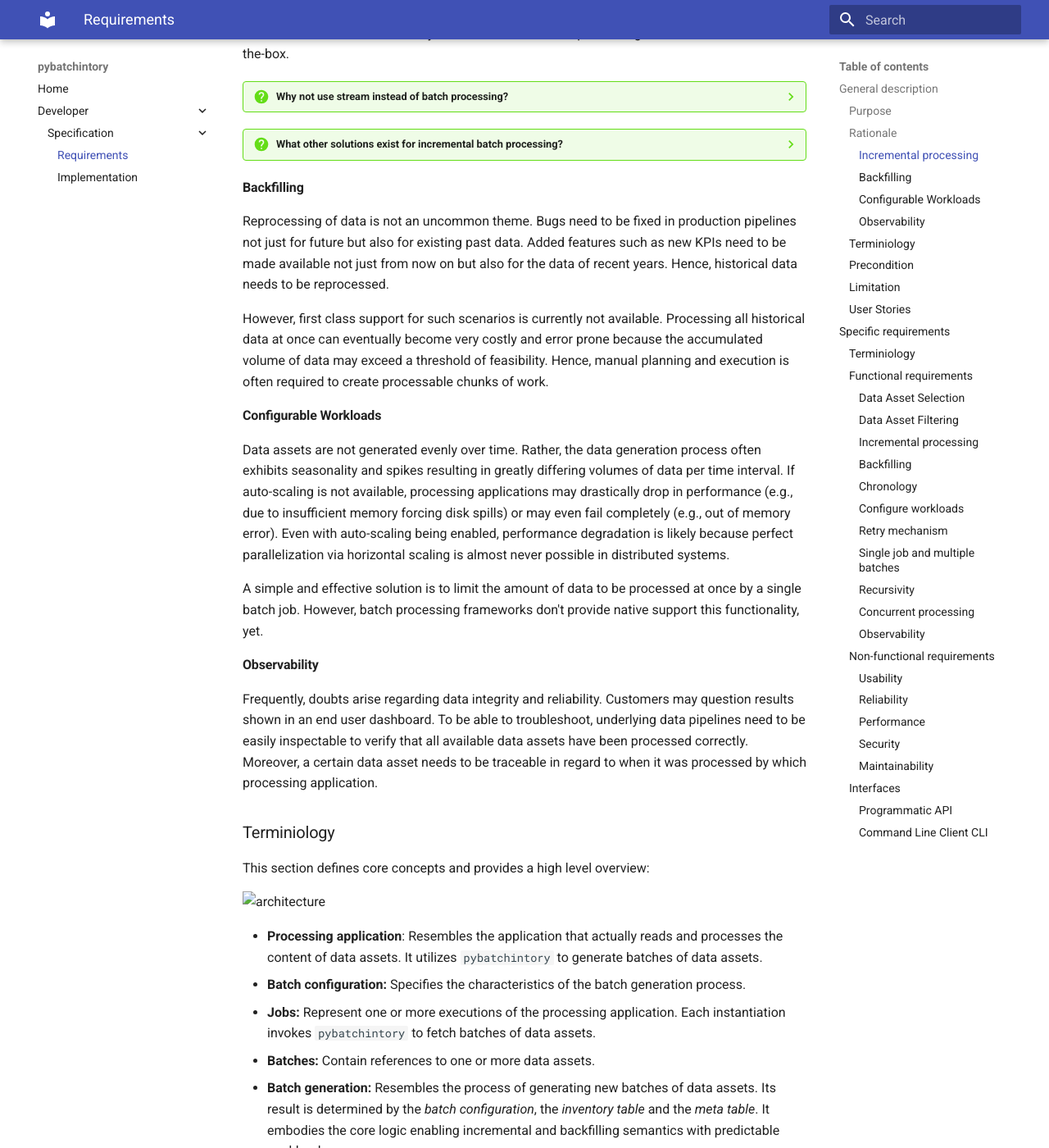
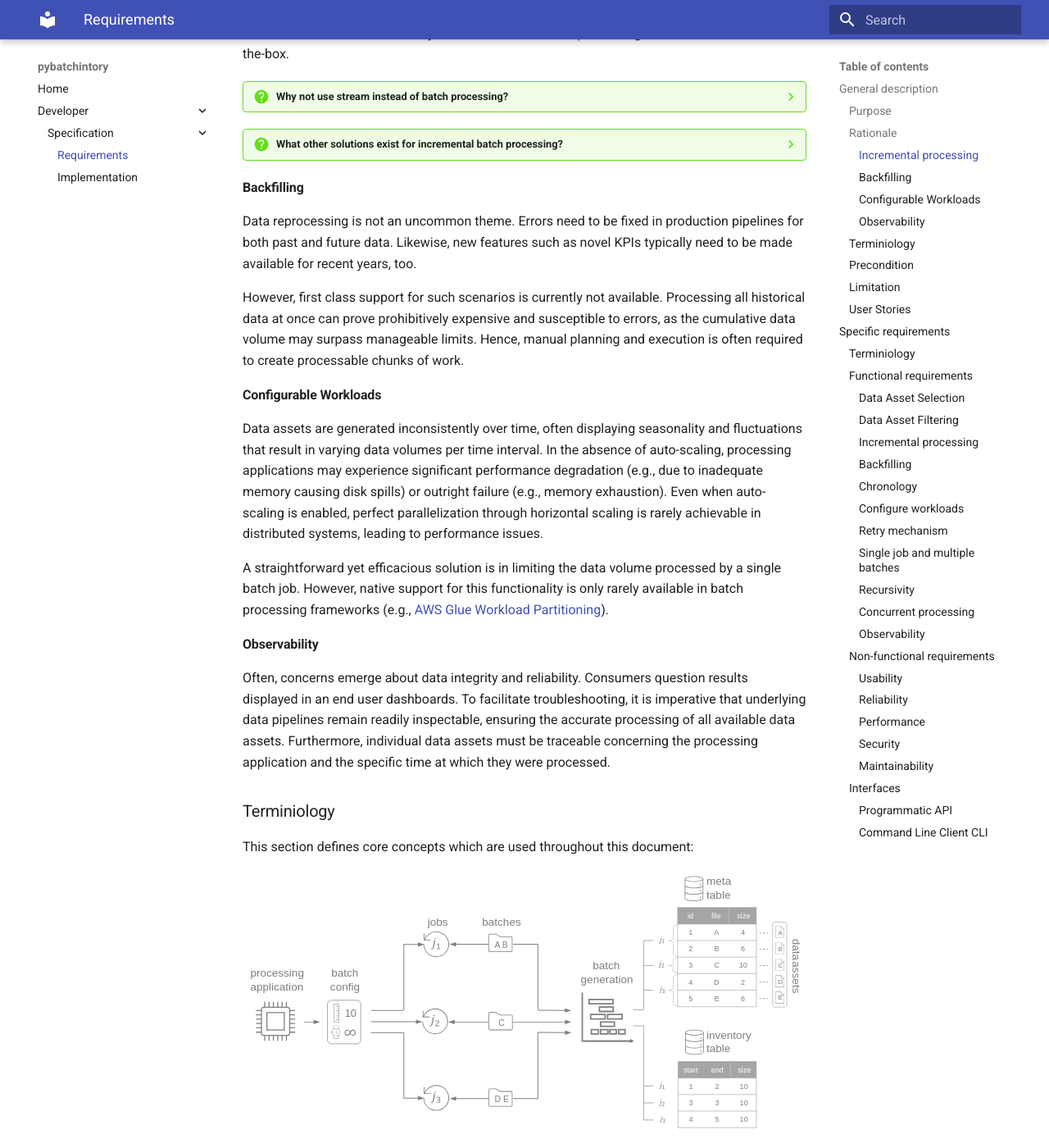
Before and after one commit to mansenfranzen/pybatchintory, an MkDocs documentation site: the page built from docs/developers/specification/requirements.md, in a window 1280 px wide and 1400 px high, scrolled down 1533 px. Shown: the whole window at 82% size. Built offline with MkDocs 1.6.1 and Material for MkDocs 9.7.7, drawn with Linux system fonts in a browser that asks for light colours; some of the changed text lies outside the part shown.

Commit message:
Refine docs.

```diff
--- a/docs/developers/specification/requirements.md
+++ b/docs/developers/specification/requirements.md
@@ -17,9 +17,9 @@ The intended audience are primarily developers, engineers and architects.
 - **Configurable workloads**: Define the amount of data assets to be processed for best predictability and efficiency.
 - **Transparency**: Enrich processed data assets with job details like timestamp, identifier and parametrization.
 
-Conceptionally, batch processing applications delegate the responsibility of generating batches of data assets to `pybatchintory` to leverage these features. `pybatchintory` provides an API to generate and interact with batches of data assets while maintaining state of historically processed data assets. Importantly, `pybatchintory` only consumes metadata about data assets while the actual data is not read.
+Conceptionally, batch processing applications delegate the responsibility of generating batches of data assets to `pybatchintory` to leverage these features. `pybatchintory` provides an API to generate batches of data assets while maintaining state of historically processed data assets. Importantly, `pybatchintory` only consumes metadata about data assets while the actual data is not read.
 
-The primary use case are **file-based batch processing pipelines**. A typical real world example are Parquet or JSON files which are continuously added to a cloud object store like Azure Blob or AWS S3. Periodically, these files need to processed in batches via a distributed computation framework like Apache Spark or Dask.
+The primary use case are **file-based batch processing pipelines**. A typical real world example are Parquet or JSON files which are continuously added to a cloud object store like Azure Blob or AWS S3. Periodically, these files require batch processing via a distributed computation framework like Apache Spark or Dask.
 
 However, `pybatchintory` is not limited to any specific type or format because it is data asset agnostic. It is possible to generate batches of work that represent partitioning keys in table formats or distributed databases.
 
@@ -39,11 +39,11 @@ While incremental processing is supported in stream processing frameworks by des
 
     1. **Resource efficiency**: Batch processing allows for aggregation of large amounts of data at once, utilizing compute and memory resources more effectively while being more cost-effective overall.
 
-    2. **Managing complexity**: Batch processing is easer to reason about because data is bounded and finite. Moreover, implementing complex logic on unbounded streams of data is very challenging to develop and maintain.
+    2. **Managing complexity**: Batch processing is easer to reason about because data is bounded and finite. Moreover, implementing complex logic on unbounded, infinite streams of data is very challenging to develop and maintain.
 
 ??? question "What other solutions exist for incremental batch processing?"
 
-    More solutions exist which offer incremental processing. However, they tend fall short in one regard or the other.
+    The following is a non-exhaustive list of alternative solutions which tend fall short in one regard or the other:
 
     - **Databrick**'s [Autoloader](https://docs.databricks.com/ingestion/auto-loader/index.html) enables incremental processing of files in cloud objects stores. However, this does not support batch processing but only integrates with [Spark Streaming](https://spark.apache.org/docs/latest/structured-streaming-programming-guide.html) and its associated [limitations](https://spark.apache.org/docs/latest/structured-streaming-programming-guide.html#unsupported-operations).
     - Likewise, **Flink**'s [unbounded file data source](https://nightlies.apache.org/flink/flink-docs-release-1.17/docs/connectors/datastream/filesystem/#bounded-and-unbounded-streams) continously monitors for new files at any given location. However, downstream computations using this data source can only run in unbounded, [streaming execution mode](https://nightlies.apache.org/flink/flink-docs-master/docs/dev/datastream/execution_mode/#when-canshould-i-use-batch-execution-mode) which does not leverage the benefits of batch processing.
@@ -51,36 +51,40 @@ While incremental processing is supported in stream processing frameworks by des
 
 #### Backfilling
 
-Reprocessing of data is not an uncommon theme. Bugs need to be fixed in production pipelines not just for future but also for existing past data. Added features such as new KPIs need to be made available not just from now on but also for the data of recent years. Hence, historical data needs to be reprocessed.
+Data reprocessing is not an uncommon theme. Errors need to be fixed in production pipelines for both past and future data. Likewise, new features such as novel KPIs typically need to be made available for recent years, too.
 
-However, first class support for such scenarios is currently not available. Processing all historical data at once can eventually become very costly and error prone because the accumulated volume of data may exceed a threshold of feasibility. Hence, manual planning and execution is often required to create processable chunks of work.
+However, first class support for such scenarios is currently not available. Processing all historical data at once can prove prohibitively expensive and susceptible to errors, as the cumulative data volume may surpass manageable limits. Hence, manual planning and execution is often required to create processable chunks of work.
 
 #### Configurable Workloads
 
-Data assets are not generated evenly over time. Rather, the data generation process often exhibits seasonality and spikes resulting in greatly differing volumes of data per time interval. If auto-scaling is not available, processing applications may drastically drop in performance (e.g., due to insufficient memory forcing disk spills) or may even fail completely (e.g., out of memory error). Even with auto-scaling being enabled, performance degradation is likely because perfect parallelization via horizontal scaling is almost never possible in distributed systems.
+Data assets are generated inconsistently over time, often displaying seasonality and fluctuations that result in varying data volumes per time interval. In the absence of auto-scaling, processing applications may experience significant performance degradation (e.g., due to inadequate memory causing disk spills) or outright failure (e.g., memory exhaustion). Even when auto-scaling is enabled, perfect parallelization through horizontal scaling is rarely achievable in distributed systems, leading to performance issues.
 
-A simple and effective solution is to limit the amount of data to be processed at once by a single batch job. However, batch processing frameworks don't provide native support this functionality, yet.
+A straightforward yet efficacious solution is in limiting the data volume processed by a single batch job. However, native support for this functionality is only rarely available in batch processing frameworks (e.g., [AWS Glue Workload Partitioning](https://docs.aws.amazon.com/glue/latest/dg/bounded-execution.html)).
 
 #### Observability
 
-Frequently, doubts arise regarding data integrity and reliability. Customers may question results shown in an end user dashboard. To be able to troubleshoot, underlying data pipelines need to be easily inspectable to verify that all available data assets have been processed correctly. Moreover, a certain data asset needs to be traceable in regard to when it was processed by which processing application.
-
+Often, concerns emerge about data integrity and reliability. Consumers question results displayed in an end user dashboards. To facilitate troubleshooting, it is imperative that underlying data pipelines remain readily inspectable, ensuring the accurate processing of all available data assets. Furthermore, individual data assets must be traceable concerning the processing application and the specific time at which they were processed.
 
 ### Terminiology
 
-This section defines core concepts and provides a high level overview:
+This section defines core concepts which are used throughout this document:
 
-![architecture](material/architecture.svg)
+![architecture](../../material/architecture.svg)
 
-- **Processing application**: Resembles the application that actually reads and processes the content of data assets. It utilizes `pybatchintory` to generate batches of data assets.
-- **Batch configuration:** Specifies the characteristics of the batch generation process.
-- **Jobs:** Represent one or more executions of the processing application. Each instantiation invokes `pybatchintory` to fetch batches of data assets.
-- **Batches:** Contain references to one or more data assets.
-- **Batch generation:** Resembles the process of generating new batches of data assets. Its result is determined by the *batch configuration*, the *inventory table* and the *meta table*. It embodies the core logic enabling incremental and backfilling semantics with predictable workloads.
-- **Inventory table:** Represents the backend table of `pybatchintory`. It maintains state of historically executed jobs and processed data items.
-- **Meta table:** Contains meta information about data assets like file location and size. `pybatchintory` leverages it to generate batches of data assets.
-- **Data assets:** Represent arbitrary processable units of work. Typically, these are Parquet or JSON files stored in an object store such as AWS S3 or Azure Blob. However, since `pybatchintory` makes no strong assumptions about them, it can be anything consumable by a processing application.
-
+- **Batch Processing Application**: Refers to the application responsible for processing data assets, encompassing the core business logic. It relies on `pybatchintory` for generating batches of data assets.
+- **Batch Generation Configuration:** Dictates the methodology for generating batches of data assets, outlining incremental, backfilling, and configurable workload semantics.
+    - **Window**: Determines the scope of data assets incorporated in the batch generation process, excluding data assets outside this range. The window is delimited by lower and upper boundaries, which indicate the first and last data assets to be included, respectively.
+    - **Workload**: Describes the amount of data assets to be processed.
+- **Batch Generation:** Represents the procedure of creating batches of data assets, determined by the batch generation configuration, inventory table, and meta table. The output is a data asset batch.
+- **Batch:** Comprises references to one or more data assets.
+- **Batch Status**: Enumerates the potential states of a data asset batch, encompassing *synced*, *processing*, *succeeded*, and *failed*.
+- **Data Asset:** Denotes a versatile, processable work unit, commonly a single file, but may also encompass partitions, keys, or rows.
+- **Data Asset Type**: Categorizes semantically related data assets, such as a directory of Parquet files containing IoT data or a directory of CSV files containing ERP data.
+- **Job:** Characterizes a single execution of the batch processing application, with each instance invoking `pybatchintory` to obtain one or more batches of data assets.
+- **Job Identity:** Every job is equipped with an identifier and a reference to a data asset type. Both constitute the job identity. Jobs with the same job identify belong together and share the history of processed data assets. A single batch processing application may exhibit multiple job identities for separate data asset types or even different incremental and backfilling strategies.
+- **Job Backlog**: Represents the remaining quantity of unprocessed data assets for a specific job identity.
+- **Inventory table:** Serves as the `pybatchintory` backend table, preserving the state of executed jobs and batches of data items.
+- **Meta table:** Stores metadata about data assets, such as file location and size, enabling `pybatchintory` to generate data asset batches.
 
 ### Precondition
 
```
Also changed, not shown: other parts of docs/developers/specification/requirements.md (+1 -1 lines).
